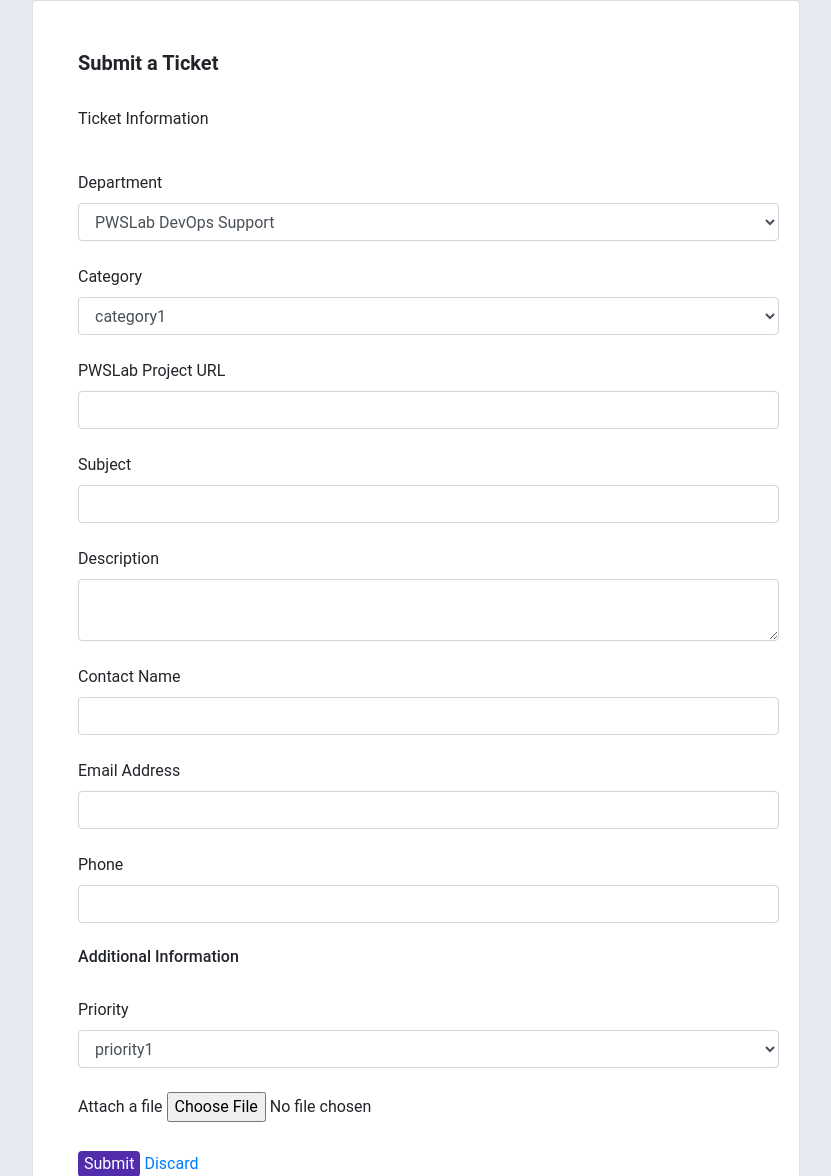
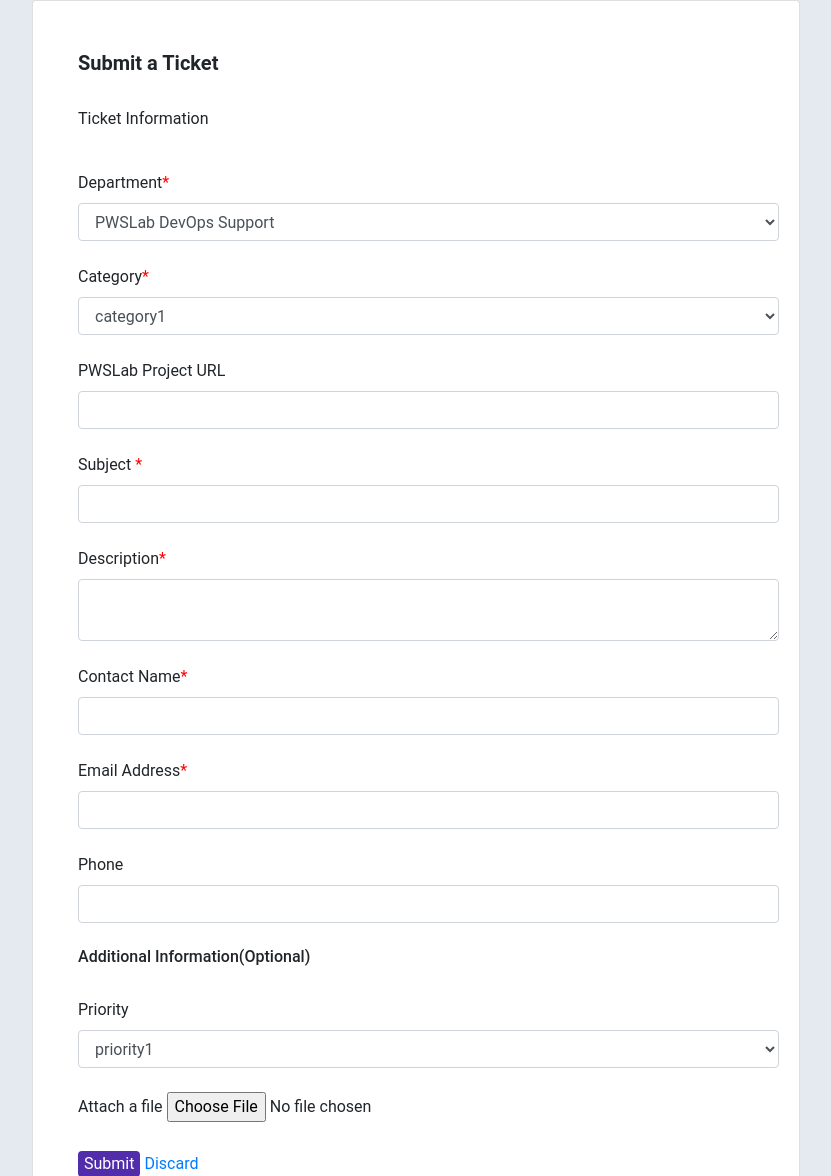
Before and after one commit to Lipsa1996/PeerXP, a PHP site: page /addnewTicket.php in a window 1280 px wide. Shown: the part 287-1463 px from the top of the page, without its empty margins (38-869 px from the left). Run offline with PHP 8.4, Linux system fonts and the light colour scheme; data that the repository does not hold is empty; some libraries are stand-ins or nearby versions.

Commit message:
little cahnges in alert

```diff
--- a/addnewTicket.php
+++ b/addnewTicket.php
@@ -69,15 +69,15 @@ background:url('images/unnamed.png')no-repeat center center/cover;position: rela
      <h5 style="margin-top:30px;"><b>Submit a Ticket</b></h5><br>
      <p>Ticket Information</p><br>
      <form method="post" action="checkAPI.php">
-     <label for="dept">Department</label>
+     <label for="dept">Department<span class="required">*</span></label>
 
-<select name="dept" id="dept" class="form-control">
+<select name="dept" id="dept" class="form-control" required>
   <option value="7189000000051431">PWSLab DevOps Support</option>
   <option value="7189000001062045">i Support</option>
   <option value="7189000001896319">Naveena</option>
   <option value="7189000002187084">dept4</option>
 </select><br>
-<label for="category">Category</label>
+<label for="category">Category<span class="required">*</span></label>
 
 <select name="category" id="category" class="form-control" required>
   <option value="7189000002218007">category1</option>
@@ -87,18 +87,18 @@ background:url('images/unnamed.png')no-repeat center center/cover;position: rela
 </select><br>
 <label for="url">PWSLab Project URL</label>
 <input class="form-control" type="text" name="url"><br>
-<label for="sub">Subject</label>
+<label for="sub">Subject <span class="required">*</span></label>
 <input class="form-control" type="text" name="subject" required><br>
-<label for="descr">Description </label><br>
+<label for="descr">Description<span class="required">*</span> </label><br>
 <textarea type="text"class="form-control" required>
 </textarea><br>
-<label for="name">Contact Name</label>
+<label for="name">Contact Name<span class="required">*</span></label>
      <input class="form-control" type="text" name="name" value= " <?php echo $row[1]; ?> "><br>
-<label for="email">Email Address</label>
+<label for="email">Email Address<span class="required">*</span></label>
      <input class="form-control" type="email" name="email" value= " <?php echo $row[2]; ?> " ><br>
      <label for="cars">Phone</label>
      <input class="form-control" type="text" name="phone" value= " <?php echo $row[3]; ?> "><br>
-     <h6>Additional Information</h6><br>
+     <h6>Additional Information(Optional)</h6><br>
      <label for="priority">Priority</label>
 <select name="priority" id="priority" class="form-control" required>
   <option value="priority1">priority1</option>
@@ -119,6 +119,10 @@ background:url('images/unnamed.png')no-repeat center center/cover;position: rela
 <br><br><br>
 </body>
 <style>
+.required
+{
+    color: red;
+}
 .nav-item a{
   font-size:15px;
   margin-right:5px;
--- a/dashboard.php
+++ b/dashboard.php
@@ -59,7 +59,7 @@ background:url('images/unnamed.png')no-repeat center center/cover;position: rela
 <div style="text-align:center;margin-top:25px;">
 <button style="border:none;background:#512dab;color:white;" class="px-2 py-2 rounded" >Knowledge Base</button>
 </div>
-
+ <br>
  <?php
  session_start();
  if($_SESSION["message"]){
--- a/index.php
+++ b/index.php
@@ -14,7 +14,7 @@
 <title>PeerXp Customer Support</title>
 </head>
 <body>
-<div style="background:#e4eaef">
+<div style="background:#e4eaef;height:1000px">
 <div class="container-fluid d-inline-block " style="height:400px;
 background:url('images/unnamed.png')no-repeat center center/cover;position: relative;">
 <div class="layer">
```
